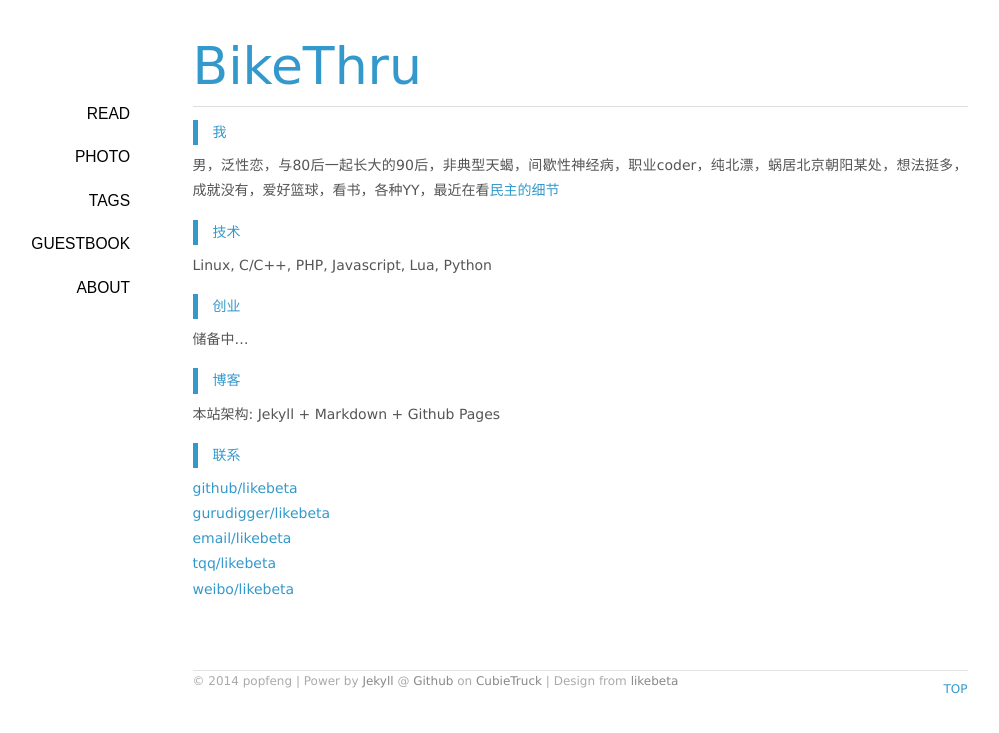
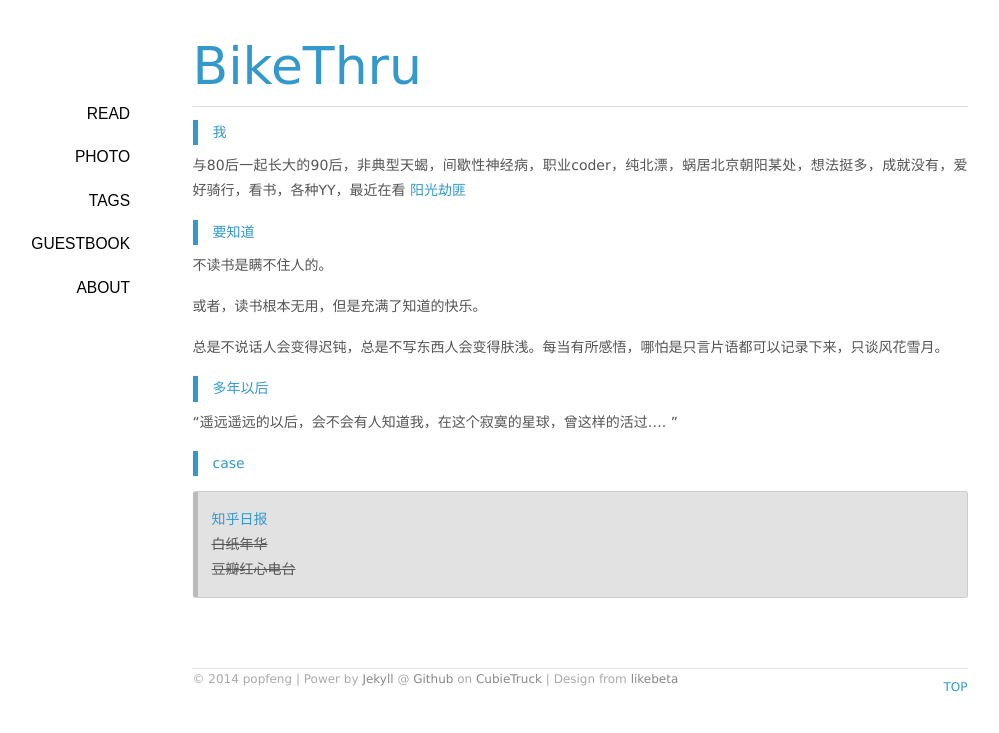
Before and after one commit to bikekoala/bikethru.com, a Jekyll site: the page built from about.md, in a window 1280 px wide. Shown: the top 733 px of the page, without its empty margins (60-1059 px from the left). Built offline with Jekyll 4.4.1, drawn with Linux system fonts in a browser that asks for light colours; nearby versions of some CDN libraries; some web fonts are replaced; Markdown is read by kramdown in place of the engine named in the settings.

Commit message:
add case show

```diff
--- a/about.md
+++ b/about.md
@@ -5,34 +5,27 @@ layout: page
 
 #### 我
 
-男，泛性恋，与80后一起长大的90后，非典型天蝎，间歇性神经病，职业coder，纯北漂，蜗居北京朝阳某处，想法挺多，成就没有，爱好篮球，看书，各种YY，最近在看[民主的细节][100]
+与80后一起长大的90后，非典型天蝎，间歇性神经病，职业coder，纯北漂，蜗居北京朝阳某处，想法挺多，成就没有，爱好骑行，看书，各种YY，最近在看 [阳光劫匪][1]
 
-#### 技术
+#### 要知道
 
-Linux, C/C++, PHP, Javascript, Lua, Python
+不读书是瞒不住人的。
 
-#### 创业
+或者，读书根本无用，但是充满了知道的快乐。
 
-储备中...
+总是不说话人会变得迟钝，总是不写东西人会变得肤浅。每当有所感悟，哪怕是只言片语都可以记录下来，只谈风花雪月。
 
-#### 博客
+#### 多年以后
 
-本站架构: Jekyll + Markdown + Github Pages
+“遥远遥远的以后，会不会有人知道我，在这个寂寞的星球，曾这样的活过…. ”
 
-#### 联系
+#### case
 
-[github/likebeta][1]
-[gurudigger/likebeta][2]
-[email/likebeta][3]
-[tqq/likebeta][4]
-[weibo/likebeta][5]
+>
+[知乎日报][2]
+~~白纸年华~~
+~~豆瓣红心电台~~
 
+[1]: http://book.douban.com/subject/25737793
 
-[1]: https://github.com/likebeta
-[2]: http://gurudigger.com/users/likebeta
-[3]: {{ site.author.qqmail }}
-[4]: http://t.qq.com/likebeta
-[5]: http://weibo.com/likebeta
-[100]: http://book.douban.com/subject/6977757/
-
-<div class="clear"></div>
+[2]: http://daily.bikethru.com
```
